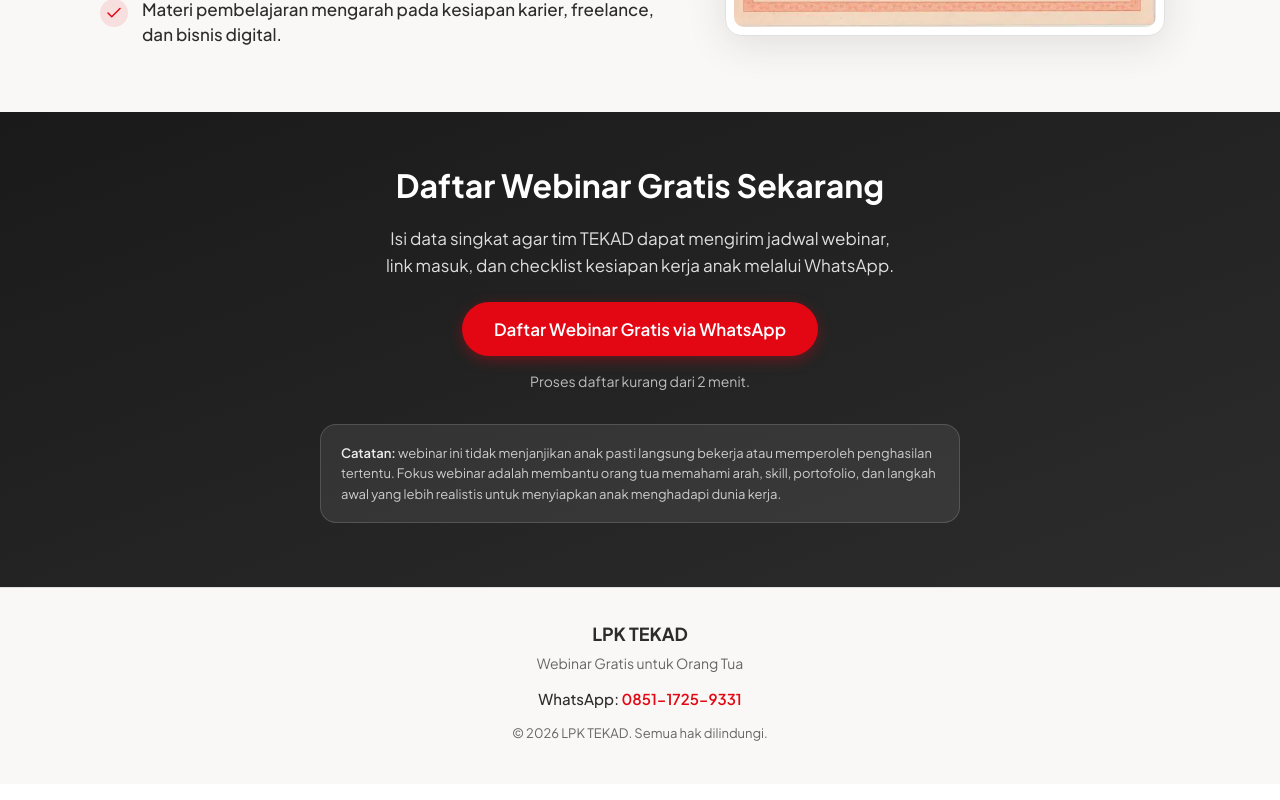
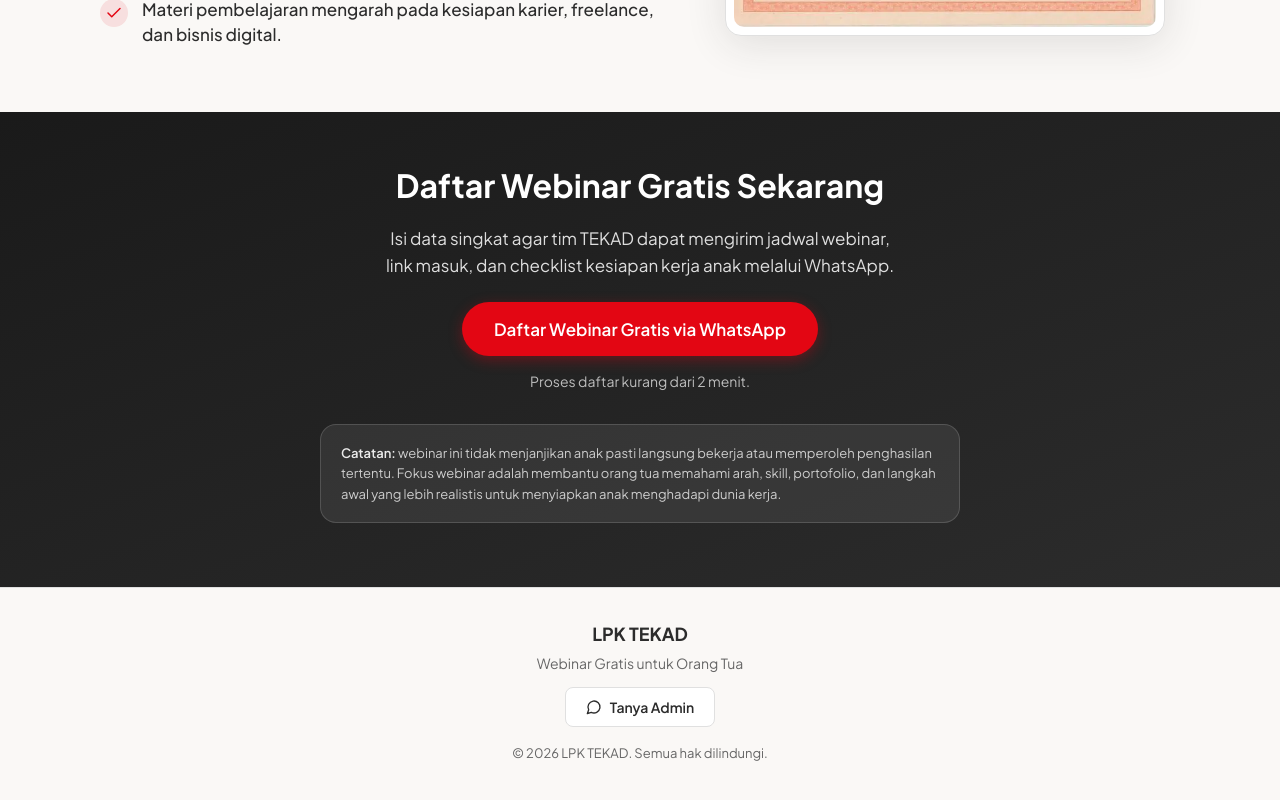
Before and after one commit to moxsenna/tekad, a React (Vite) app: page / in a window 1280 px wide. Shown: the part 7707-8507 px from the top of the page. Built offline with nearby package versions, Linux system fonts and the light colour scheme.

Commit message:
feat: replace footer phone string with Tanya Admin button prefilled with context-aware chat messages

```diff
--- a/src/components/layout/Footer.tsx
+++ b/src/components/layout/Footer.tsx
@@ -1,41 +1,40 @@
+import { MessageCircle } from 'lucide-react';
 import { getAppRoute } from '../../lib/routing';
 
-function formatPhoneDisplay(phone: string): string {
-  let digits = phone.replace(/\D/g, '');
-  if (digits.startsWith('62')) {
-    digits = `0${digits.slice(2)}`;
+export function Footer() {
+  let adminPhone = import.meta.env.VITE_WHATSAPP_ADMIN_PHONE || '6285117259331';
+  adminPhone = adminPhone.replace(/\D/g, '');
+
+  // Safety override: if the production environment still holds the old number, force the new one.
+  if (adminPhone === '6285188438643') {
+    adminPhone = '6285117259331';
   }
 
-  if (digits.length >= 11) {
-    return `${digits.slice(0, 4)}-${digits.slice(4, 8)}-${digits.slice(8)}`;
-  }
-
-  return digits;
-}
-
-export function Footer() {
-  const adminPhone = (import.meta.env.VITE_WHATSAPP_ADMIN_PHONE || '6285117259331').replace(/\D/g, '');
-  const waDisplay = formatPhoneDisplay(adminPhone);
   const route = getAppRoute();
   const tagline = route === 'affiliate' ? 'Program Mitra Affiliate' : 'Webinar Gratis untuk Orang Tua';
+
+  const messageText = route === 'affiliate'
+    ? 'Halo Admin TEKAD, saya ingin bertanya tentang Program Mitra Affiliate.'
+    : 'Halo Admin TEKAD, saya ingin bertanya tentang Webinar TEKAD.';
+
+  const whatsappUrl = `https://api.whatsapp.com/send/?phone=${adminPhone}&text=${encodeURIComponent(messageText)}&type=phone_number&app_absent=0`;
 
   return (
     <footer className="footer">
       <div className="container footer__inner">
         <p className="footer__brand">LPK TEKAD</p>
         <p className="footer__tagline">{tagline}</p>
-        {waDisplay && (
-          <p className="footer__whatsapp">
-            WhatsApp:{' '}
-            <a
-              href={`https://wa.me/${adminPhone}`}
-              target="_blank"
-              rel="noopener noreferrer"
-            >
-              {waDisplay}
-            </a>
-          </p>
-        )}
+        <div className="footer__whatsapp">
+          <a
+            href={whatsappUrl}
+            target="_blank"
+            rel="noopener noreferrer"
+            className="btn btn--secondary btn--sm footer__wa-btn"
+          >
+            <MessageCircle size={16} />
+            Tanya Admin
+          </a>
+        </div>
         <p className="footer__copy">
           &copy; {new Date().getFullYear()} LPK TEKAD. Semua hak dilindungi.
         </p>
--- a/src/styles/landing.css
+++ b/src/styles/landing.css
@@ -920,22 +920,30 @@
 }
 
 .footer__whatsapp {
-  font-size: 0.9375rem;
-  color: var(--color-text);
-  font-weight: 500;
-  margin-bottom: 0.75rem;
-}
-
-.footer__whatsapp a {
-  color: var(--color-brand-red);
-  text-decoration: none;
+  margin-bottom: 1rem;
+}
+
+.footer__wa-btn {
+  display: inline-flex !important;
+  align-items: center;
+  justify-content: center;
+  gap: 0.5rem;
+  border-radius: 8px !important;
+  padding: 0.5rem 1.25rem !important;
+  font-size: 0.875rem !important;
   font-weight: 600;
-  transition: opacity 0.15s;
-}
-
-.footer__whatsapp a:hover {
-  text-decoration: underline;
-  opacity: 0.85;
+  transition: all 0.15s ease;
+  background: var(--color-white) !important;
+  border: 1px solid var(--color-border) !important;
+  color: var(--color-navy) !important;
+  box-shadow: var(--shadow-sm);
+}
+
+.footer__wa-btn:hover {
+  border-color: var(--color-brand-red) !important;
+  color: var(--color-brand-red) !important;
+  background: var(--color-warm-bg) !important;
+  transform: translateY(-1px);
 }
 
 .footer__copy {
```
